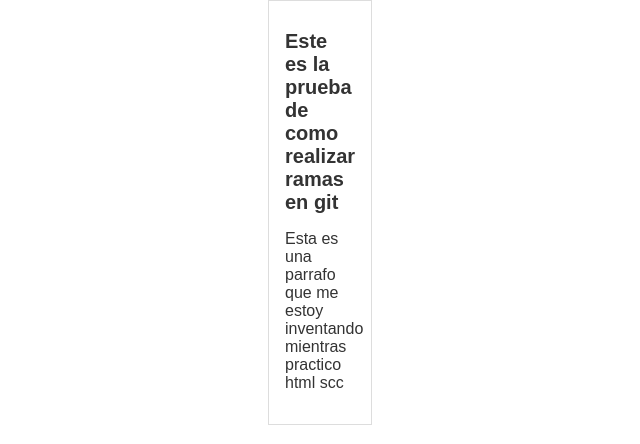
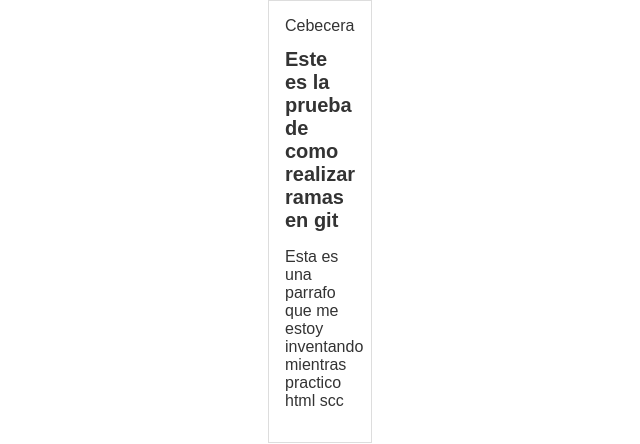
Before and after one commit to Alejandro3101/Curso_platzi_git, a plain HTML site: page Index.html in a window 1280 px wide. Shown: the top 444 px of the page, without its empty margins (320-960 px from the left). Drawn offline with Linux system fonts and the light colour scheme.

Commit message:
estructura inicial de la cabecera

```diff
--- a/Index.html
+++ b/Index.html
@@ -11,6 +11,10 @@
     <div id="Container">
         <div id="post">
 
+            <div id="cabecera">
+                Cebecera
+
+            </div>
             <h1>Este es la prueba de como realizar ramas en git</h1>
         </div>
         <p>Esta es una parrafo que me estoy inventando mientras practico html scc</p>
@@ -22,4 +26,13 @@
 
 </body>
 
+
+
+
+
+
+
+
+
+
 </html>
```
